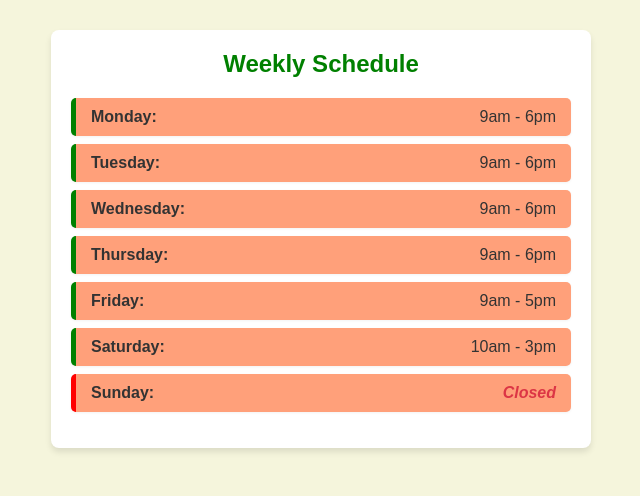
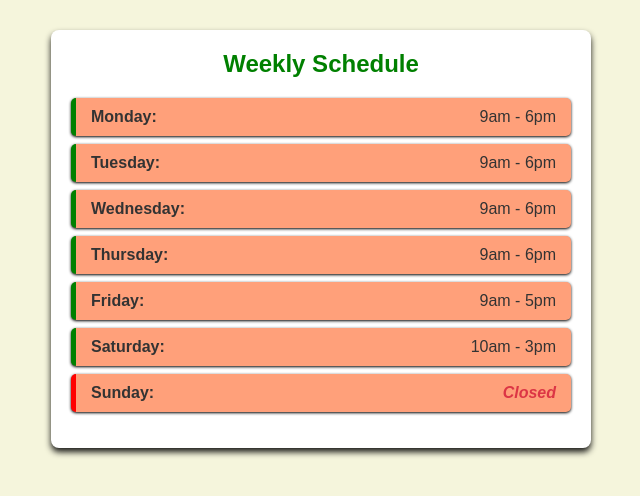
Before and after one commit to EyobelG/PHPNew, a PHP site: page / in a window 1280 px wide. Shown: the part 112-608 px from the top of the page, without its empty margins (319-959 px from the left). Run offline with PHP 8.4, Linux system fonts and the light colour scheme.

Commit message:
Update style.css

```diff
--- a/style.css
+++ b/style.css
@@ -24,7 +24,7 @@ h1 {
     background-color: #ffffff;
     padding: 20px;
     border-radius: 8px;
-    box-shadow: 0 4px 6px rgba(0, 0, 0, 0.1);
+    box-shadow: 0 4px 6px rgba(0, 0, 0, 0.9);
 }
 
 h2 {
@@ -44,7 +44,7 @@ h2 {
     padding: 10px 15px;
     margin-bottom: 8px;
     border-radius: 5px;
-    box-shadow: 0 1px 3px rgba(0, 0, 0, 0.05);
+    box-shadow: 0 1px 3px black;
 }
 
 .day {
```
